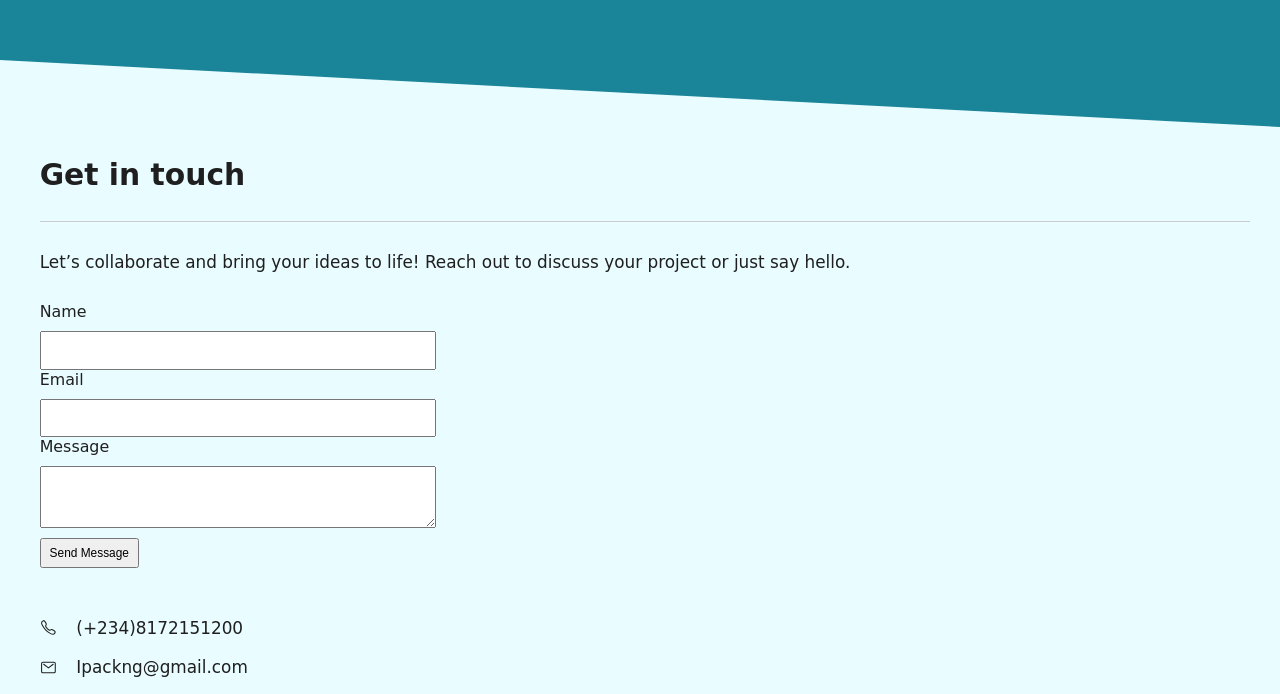
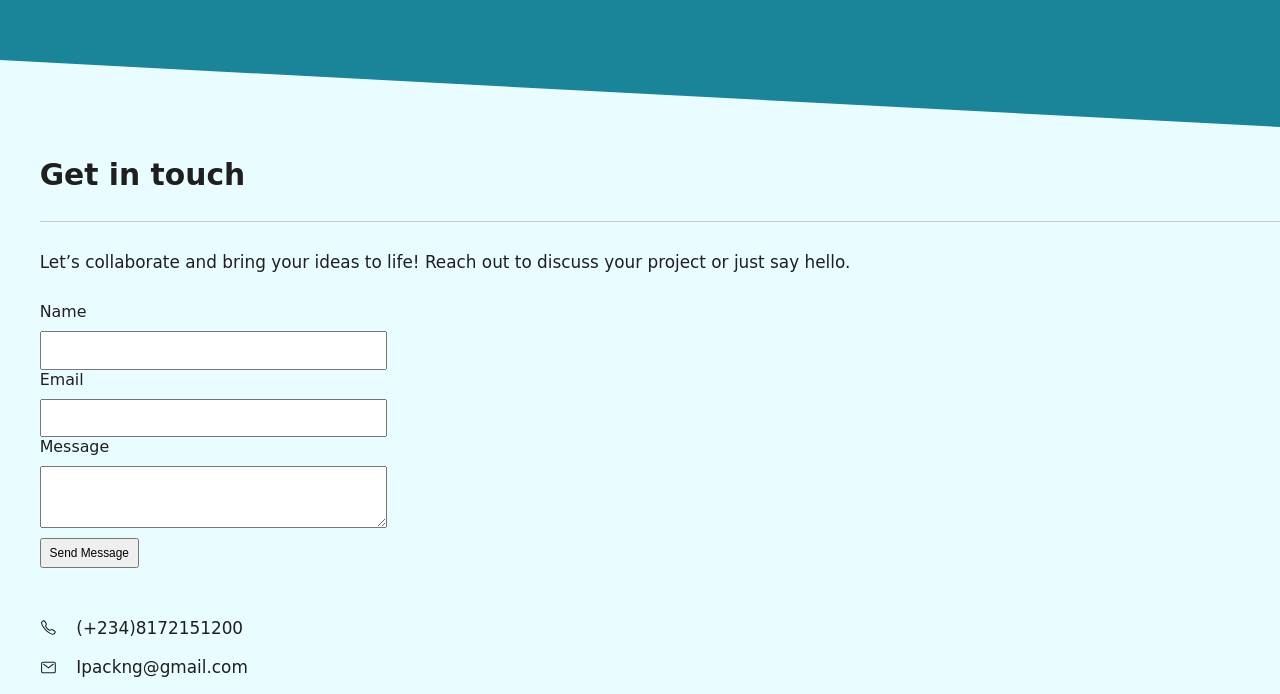
Before and after one commit to mayomiwa03/Ipack-ng, a plain HTML site: page index.html in a window 1280 px wide. Shown: the part 3420-4114 px from the top of the page. Drawn offline with nearby package versions, Linux system fonts and the light colour scheme; a web font is replaced by a local one.

Commit message:
okkkkkkk

```diff
--- a/css/queries.css
+++ b/css/queries.css
@@ -101,13 +101,16 @@
   }
   .footer-section {
     padding-top: 3rem;
-    padding: 3rem 3rem 5rem 4rem;
+    padding: 3rem 0 5rem 4rem;
   }
   .F-A-S {
     flex-direction: column;
     align-items: start;
     gap: 5rem;
   }
+  .field input {
+    width: 35rem;
+  }
   .copyright {
     font-size: 1.1rem;
     text-align: center;
```
